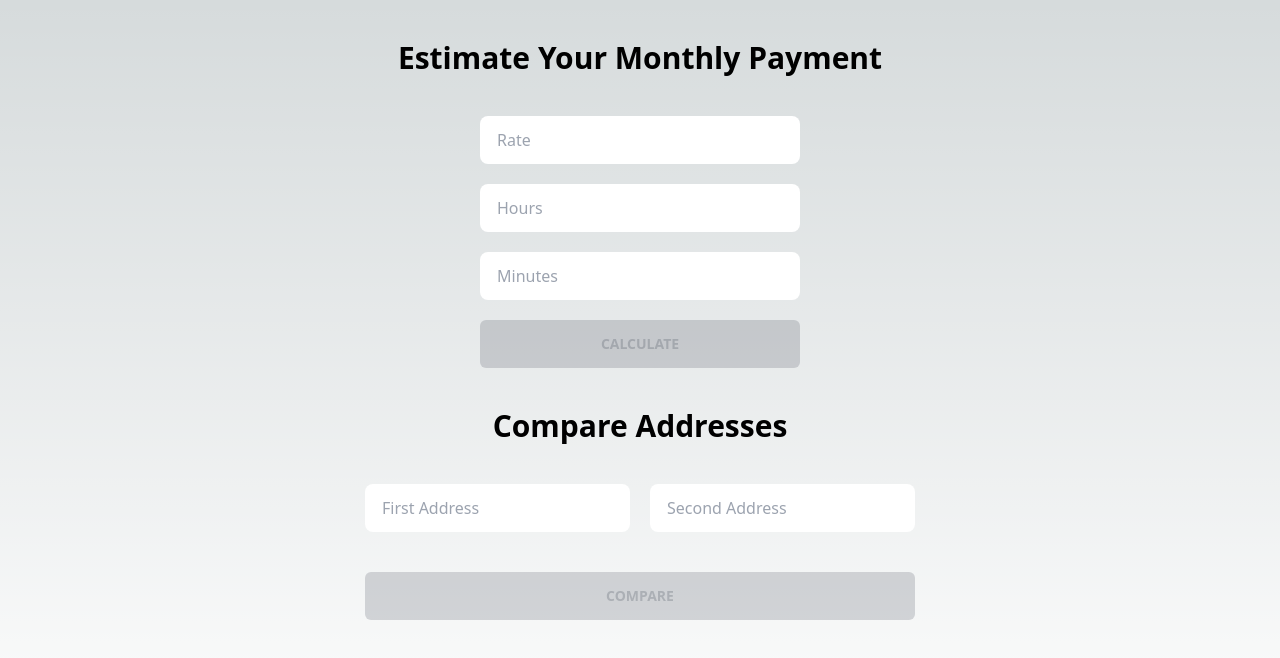
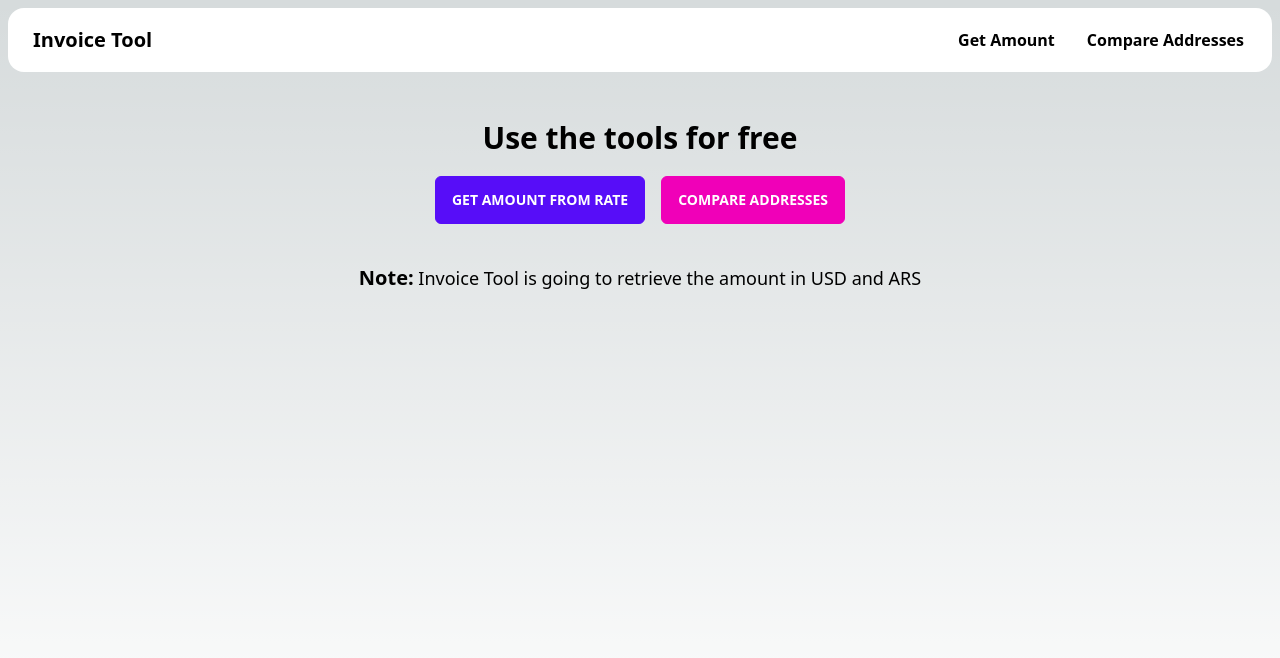
Before and after one commit to juliswer/invoice-generator, a Next.js app: page / in a window 1280 px wide. Shown: the top 658 px of the page. Built offline with nearby package versions, Linux system fonts and the light colour scheme.

Commit message:
feat: add different pages

```diff
--- /dev/null
+++ b/src/app/amount/page.tsx
@@ -0,0 +1,28 @@
+'use client'
+
+import { PaymentAmount } from '@/components/payment-amount/payment-amount'
+import { RateForm } from '@/components/rate-form/rate-form'
+import { setPaymentAmount } from '@/redux/features/app/store/app.slice'
+import { useAppDispatch } from '@/redux/store/hooks/useAppDispatch'
+import { useRouter } from 'next/navigation'
+import { useEffect } from 'react'
+
+export default function page() {
+  const dispatch = useAppDispatch()
+
+  useEffect(() => {
+    dispatch(setPaymentAmount(0))
+  }, [])
+
+  return (
+    <div className="mt-3">
+      <h2 className="text-center text-3xl font-extrabold">
+        Estimate Your Monthly Payment
+      </h2>
+      <div className="flex items-center justify-center">
+        <RateForm />
+      </div>
+      <PaymentAmount />
+    </div>
+  )
+}
--- /dev/null
+++ b/src/app/compare/page.tsx
@@ -0,0 +1,14 @@
+import { CompareAddresses } from '@/components/compare-addresses/compare-addresses'
+
+function page() {
+  return (
+    <div className="flex items-center justify-center mt-10 flex-col">
+      <h2 className="text-center text-3xl font-extrabold mb-10">
+        Compare Addresses
+      </h2>
+      <CompareAddresses />
+    </div>
+  )
+}
+
+export default page
--- a/src/app/layout.tsx
+++ b/src/app/layout.tsx
@@ -1,15 +1,19 @@
 import { Metadata } from 'next'
 import { ReactNode } from 'react'
 import { Wrapper } from './wrapper'
+import { Navbar } from '@/components/navbar/Navbar'
 
 export const metadata: Metadata = {
-  title: 'Invoice Generator'
+  title: 'Invoice Tool'
 }
 
 export default function RootLayout({ children }: { children: ReactNode }) {
   return (
     <html lang="en">
       <body>
+        <div className="p-2">
+          <Navbar />
+        </div>
         <Wrapper>{children}</Wrapper>
       </body>
     </html>
--- a/src/app/page.tsx
+++ b/src/app/page.tsx
@@ -1,30 +1,9 @@
-'use client'
-
-import { CompareAddresses } from '@/components/compare-addresses/compare-addresses'
-import { ConvertToArs } from '@/components/convert-to-ars/convert-to-ars'
-import { PaymentAmount } from '@/components/payment-amount/payment-amount'
-import { RateForm } from '@/components/rate-form/rate-form'
-import { useAppSelector } from '@/redux/store/hooks/useAppSelector'
+import Hero from '@/components/hero/Hero'
 
 export default function Page() {
-  const { paymentAmount } = useAppSelector((state) => state.app)
-
   return (
     <div className="mt-10">
-      <h2 className="text-center text-3xl font-extrabold">
-        Estimate Your Monthly Payment
-      </h2>
-      <div className="flex items-center justify-center">
-        <RateForm />
-      </div>
-      <PaymentAmount />
-
-      <div className="flex items-center justify-center mt-10 flex-col">
-        <h2 className="text-center text-3xl font-extrabold mb-10">
-          Compare Addresses
-        </h2>
-        <CompareAddresses />
-      </div>
+      <Hero />
     </div>
   )
 }
--- a/src/components/compare-addresses/compare-addresses.tsx
+++ b/src/components/compare-addresses/compare-addresses.tsx
@@ -28,13 +28,13 @@ export function CompareAddresses() {
   }
 
   return (
-    <div>
+    <div className="w-full md:w-5/12 p-4 md:p-0">
       <form onSubmit={handleSubmit(onSubmit)}>
         <div className="w-full">
-          <div className="flex gap-5">
+          <div className="flex flex-col md:flex-row gap-5">
             <input
               type="text"
-              className="input"
+              className="input w-full"
               placeholder="First Address"
               {...register('address1', {
                 required: 'First Address is required'
@@ -42,7 +42,7 @@ export function CompareAddresses() {
             />
             <input
               type="text"
-              className="input"
+              className="input w-full"
               placeholder="Second Address"
               {...register('address2', {
                 required: 'Second Address is required'
@@ -51,7 +51,7 @@ export function CompareAddresses() {
           </div>
           <Button
             size="lg"
-            color="info"
+            color="primary"
             type="submit"
             extra="mt-10 w-full"
             disabled={!isValid}
--- /dev/null
+++ b/src/components/hero/Hero.tsx
@@ -0,0 +1,27 @@
+import Link from 'next/link'
+import { Button } from '../tailwind/Button'
+
+export default function Hero() {
+  return (
+    <div className="text-center">
+      <h2 className="text-3xl font-extrabold">Use the tools for free</h2>
+
+      <div className="flex items-center justify-center gap-4 mt-5 md:p-0 p-5">
+        <Link href="/amount">
+          <Button color="primary" size="lg">
+            Get Amount from Rate
+          </Button>
+        </Link>
+        <Link href="/compare">
+          <Button color="secondary" size="lg">
+            Compare Addresses
+          </Button>
+        </Link>
+      </div>
+      <h4 className="text-lg mt-10">
+        <span className="font-extrabold text-xl">Note:</span> Invoice Tool is
+        going to retrieve the amount in USD and ARS
+      </h4>
+    </div>
+  )
+}
--- /dev/null
+++ b/src/components/navbar/Navbar.tsx
@@ -0,0 +1,31 @@
+import Link from 'next/link'
+
+export function Navbar() {
+  return (
+    <div className="navbar bg-base-100 rounded-2xl flex-wrap md:flex-nowrap">
+      <div className="flex-1">
+        <Link href="/">
+          <span className="btn btn-ghost normal-case md:text-xl text-lg">
+            Invoice Tool
+          </span>
+        </Link>
+      </div>
+      <div className="flex-none">
+        <ul className="menu menu-vertical md:menu-horizontal md:px-1">
+          <li>
+            <Link href="/amount">
+              <span className="font-bold md:font-xl font-lg">Get Amount</span>
+            </Link>
+          </li>
+          <li>
+            <Link href="/compare">
+              <span className="font-bold text-md md:font-xl">
+                Compare Addresses
+              </span>
+            </Link>
+          </li>
+        </ul>
+      </div>
+    </div>
+  )
+}
--- a/src/components/rate-form/rate-form.tsx
+++ b/src/components/rate-form/rate-form.tsx
@@ -17,6 +17,7 @@ export function RateForm() {
   const {
     register,
     handleSubmit,
+    setError,
     formState: { errors, isValid }
   } = useForm<RateFormType>({
     defaultValues: {},
@@ -24,6 +25,20 @@ export function RateForm() {
   })
 
   const onSubmit = async (rateFormData: RateFormType) => {
+    if (rateFormData.minutes === 0 && rateFormData.hours === 0) {
+      if (rateFormData.minutes === 0) {
+        setError('minutes', {
+          message: 'Choose a valid time'
+        })
+      }
+      if (rateFormData.hours === 0) {
+        setError('hours', {
+          message: 'Choose a valid time'
+        })
+      }
+      return
+    }
+
     const payment = getPaymentAmount(rateFormData)
 
     dispatch(setPaymentAmount(payment))
@@ -40,7 +55,11 @@ export function RateForm() {
         className="input w-full"
         placeholder="Rate"
         {...register('rate', {
-          required: 'Rate is required'
+          required: 'Rate is required',
+          min: {
+            value: 1,
+            message: 'You must enter a number higher or equal to 1'
+          }
         })}
       />{' '}
       <ErrorMessage
@@ -79,7 +98,7 @@ export function RateForm() {
         render={({ message }) => <p className="text-red-600">{message}</p>}
       />
       <Button
-        color="success"
+        color="primary"
         type="submit"
         size="lg"
         disabled={!isValid}
```
